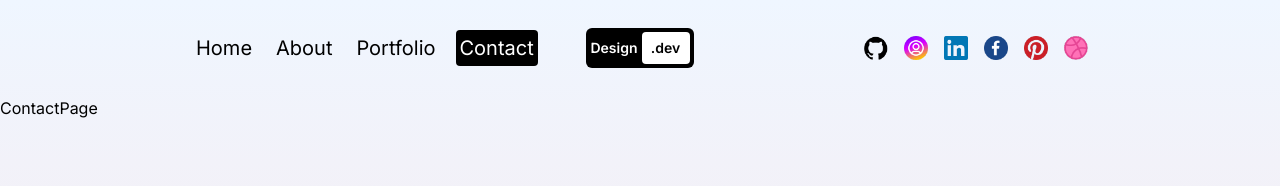
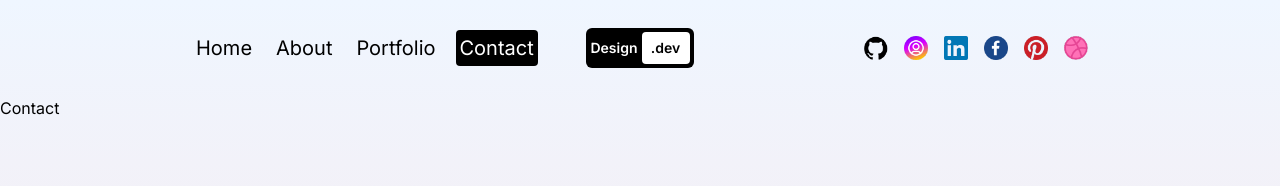
Before and after one commit to Jisap/next14-portfolio-animated, a Next.js app: page /contact in a window 1280 px wide. Shown: the top 186 px of the page. Built offline with nearby package versions, Linux system fonts and the light colour scheme.

Commit message:
page transitions

```diff
--- a/src/app/about/page.jsx
+++ b/src/app/about/page.jsx
@@ -1,8 +1,17 @@
+"use client"
 
+import { motion } from "framer-motion"
 
 const AboutPage = () => {
   return (
-    <div>AboutPage</div>
+    <motion.div
+      className="h-full"
+      initial={{ y: "-200vh" }}
+      animate={{ y: "0%" }}
+      transition={{ duration: 1 }}
+    >
+      About
+    </motion.div>
   )
 }
 
--- a/src/app/contact/page.jsx
+++ b/src/app/contact/page.jsx
@@ -1,8 +1,17 @@
+"use client"
 
+import { motion } from "framer-motion"
 
 const ContactPage = () => {
   return (
-    <div>ContactPage</div>
+    <motion.div
+      className="h-full"
+      initial={{ y: "-200vh" }}
+      animate={{ y: "0%" }}
+      transition={{ duration: 1 }}
+    >
+      Contact
+    </motion.div>
   )
 }
 
--- a/src/app/page.jsx
+++ b/src/app/page.jsx
@@ -1,10 +1,16 @@
+"use client"
+
 import Image from "next/image";
-
-
-
+import { motion } from "framer-motion";
 
 const Homepage = () => {
   return (
+    <motion.div
+      className="h-full"
+      initial={{y:"-200vh"}}
+      animate={{y: "0%"}}
+      transition={{duration: 1}}
+    >
       <div className="h-full flex flex-col lg:flex-row px-4 sm:px-8 md:px-12 lg:px-20 xl:px-48 text-xl">
         {/* Image Container */}
         <div className="h-1/2 lg:h-full lg:w-1/2 relative">
@@ -31,6 +37,8 @@
           </div>
         </div>
       </div>
-)};
+    </motion.div>
+  )
+};
 
 export default Homepage;
--- a/src/app/portfolio/page.jsx
+++ b/src/app/portfolio/page.jsx
@@ -1,8 +1,17 @@
+"use client"
 
+import { motion } from "framer-motion"
 
 const PortfolioPage = () => {
   return (
-    <div>PortfolioPage</div>
+    <motion.div
+      className="h-full"
+      initial={{ y: "-200vh" }}
+      animate={{ y: "0%" }}
+      transition={{ duration: 1 }}
+    >
+      Portfolio
+    </motion.div>
   )
 }
 
--- a/src/components/transitionProvider.jsx
+++ b/src/components/transitionProvider.jsx
@@ -8,7 +8,7 @@
 const TransitionProvider = ({ children }) => {
 
   const pathName = usePathname()
-console.log(pathName)
+
   return (
     <AnimatePresence mode="wait">
       <div
```
Lines whose indentation alone changed are shown as unchanged.
